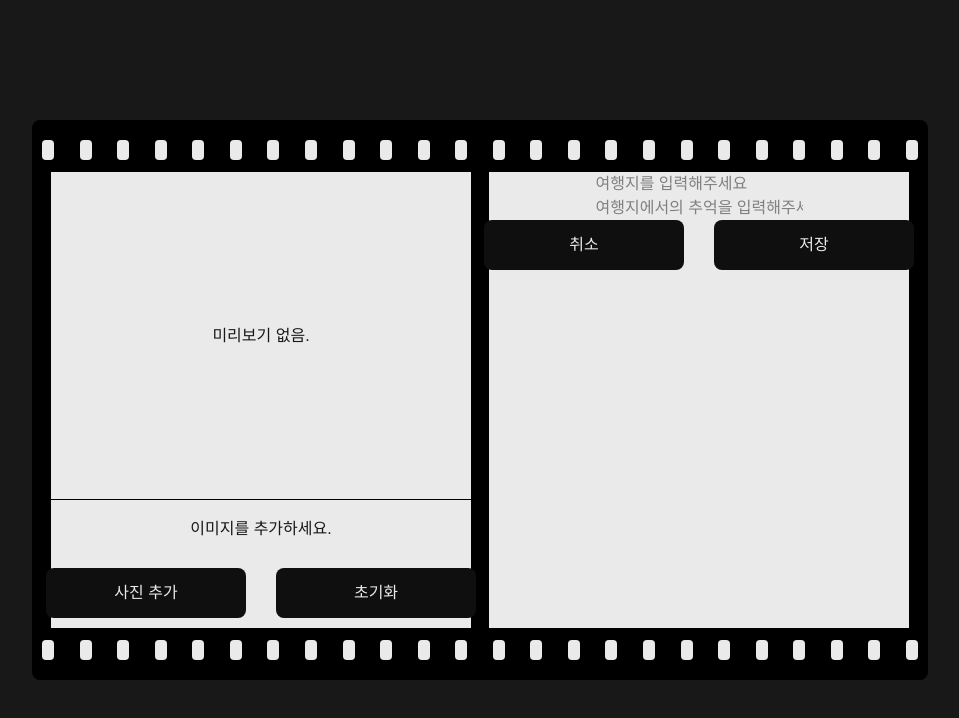
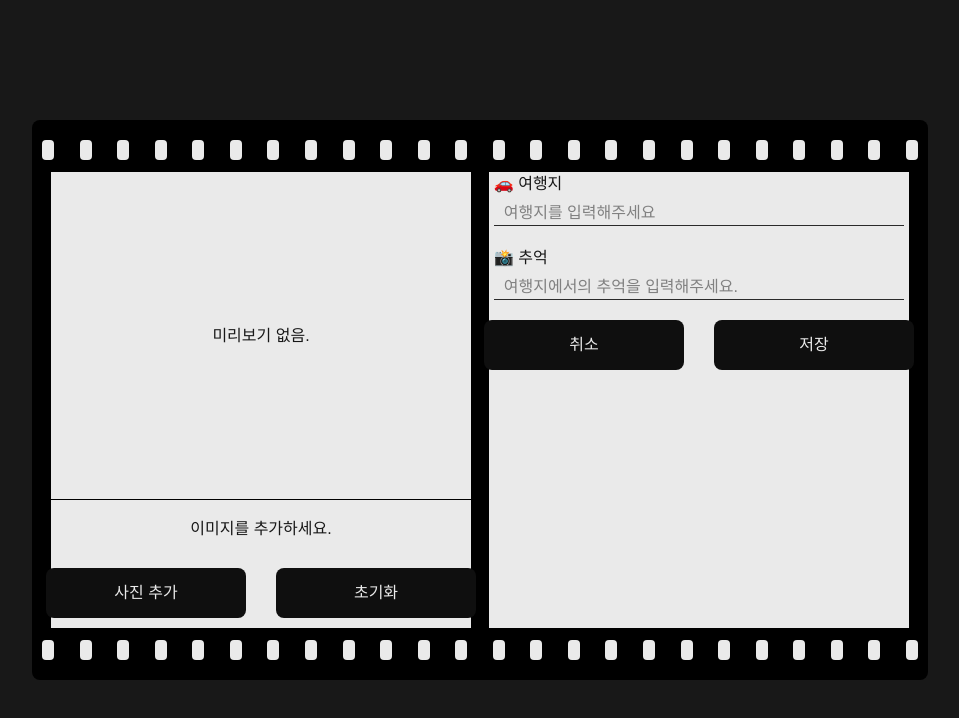
Before and after one commit to DevWonny/Re-Memory, a Next.js app: page /upload in a window 1280 px wide. Shown: the top 718 px of the page, without its empty margins (160-1119 px from the left). Built offline with nearby package versions, Linux system fonts and the light colour scheme.

Commit message:
Common Input Style 수정

```diff
--- a/app/components/commonInput.tsx
+++ b/app/components/commonInput.tsx
@@ -2,6 +2,10 @@
 /* eslint-disable @typescript-eslint/no-explicit-any */
 "use client";
 import { useState, useEffect } from "react";
+// style
+import "@/styles/components/commonInput.scss";
+
+// type
 interface InputType {
   type: string;
 }
@@ -36,9 +40,13 @@ export default function CommonInput({ type }: InputType) {
 
   return (
     // * 카테고리 (여행지)-> 텍스트 입력(30자 내로) / 폴더 설명(100자 내로)
-    <div className="common-input-container">
+    <div
+      className={`common-input-container ${
+        (type === "category" || type === "description") && "w-full"
+      }`}
+    >
       <input
-        className="w-fit"
+        className="w-full"
         type="text"
         placeholder={inputPlaceHolder}
         value={inputValue}
--- a/app/upload/page.tsx
+++ b/app/upload/page.tsx
@@ -89,7 +89,7 @@ export default function Upload() {
         </div>
 
         <div className="contents-container flex justify-around items-center w-full h-full">
-          <div className="content w-[48%] h-[95%] flex flex-col items-center justify-start">
+          <div className="contents w-[48%] h-[95%] flex flex-col items-center justify-start">
             {/* // * Image Preview */}
             <div className="preview-content">
               {images.length > 0 ? (
@@ -158,10 +158,18 @@ export default function Upload() {
             </div>
           </div>
 
-          <div className="content w-[48%] h-[95%] flex flex-col items-center justify-start">
+          <div className="contents w-[48%] h-[95%] flex flex-col items-center justify-start gap-[20px]">
             {/* // * Category , Description , Button(Cancel, Save) */}
-            <CommonInput type="category" />
-            <CommonInput type="description" />
+            <div className="content w-full">
+              <p className="label">🚗 여행지</p>
+              <CommonInput type="category" />
+            </div>
+
+            <div className="content w-full">
+              <p className="label">📸 추억</p>
+              <CommonInput type="description" />
+            </div>
+
             <div className="button-content flex w-fit">
               <button className="cancel-button" onClick={onCancelClick}>
                 취소
--- /dev/null
+++ b/styles/components/commonInput.scss
@@ -0,0 +1,9 @@
+@import "@/styles/globals.scss";
+
+div.common-input-container {
+  input {
+    padding-left: 10px;
+    outline: none;
+    border-bottom: 0.5px solid $border-color;
+  }
+}
--- a/styles/upload.scss
+++ b/styles/upload.scss
@@ -21,7 +21,7 @@ div.upload-page {
     }
 
     div.contents-container {
-      div.content {
+      div.contents {
         background-color: $text-color;
         color: $sub-color;
         padding-bottom: 10px;
@@ -50,6 +50,12 @@ div.upload-page {
           padding: 0 10px;
         }
 
+        div.content {
+          padding: 0 5px;
+          display: flex;
+          flex-direction: column;
+          gap: 5px;
+        }
         div.button-content {
           gap: 30px;
           button {
```
